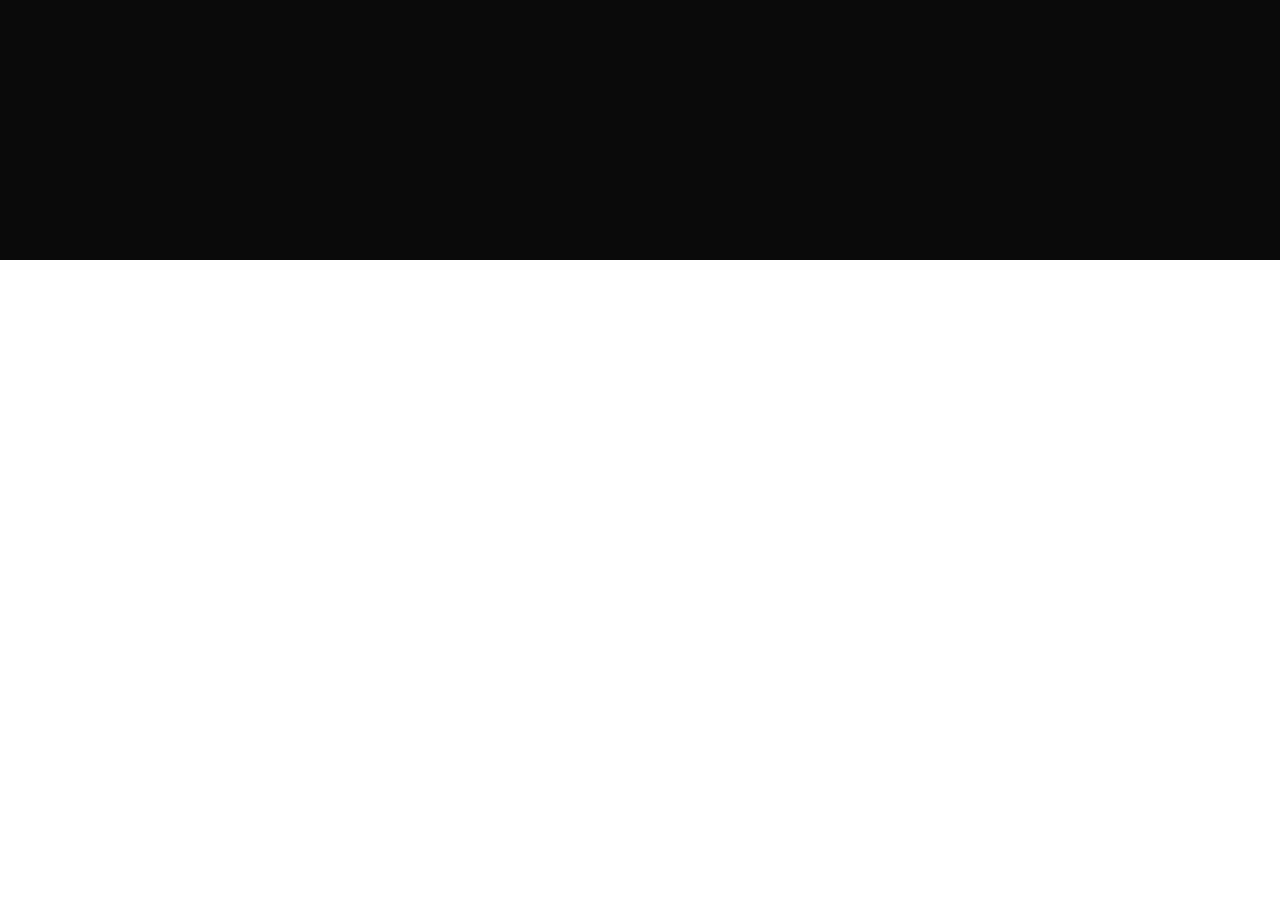
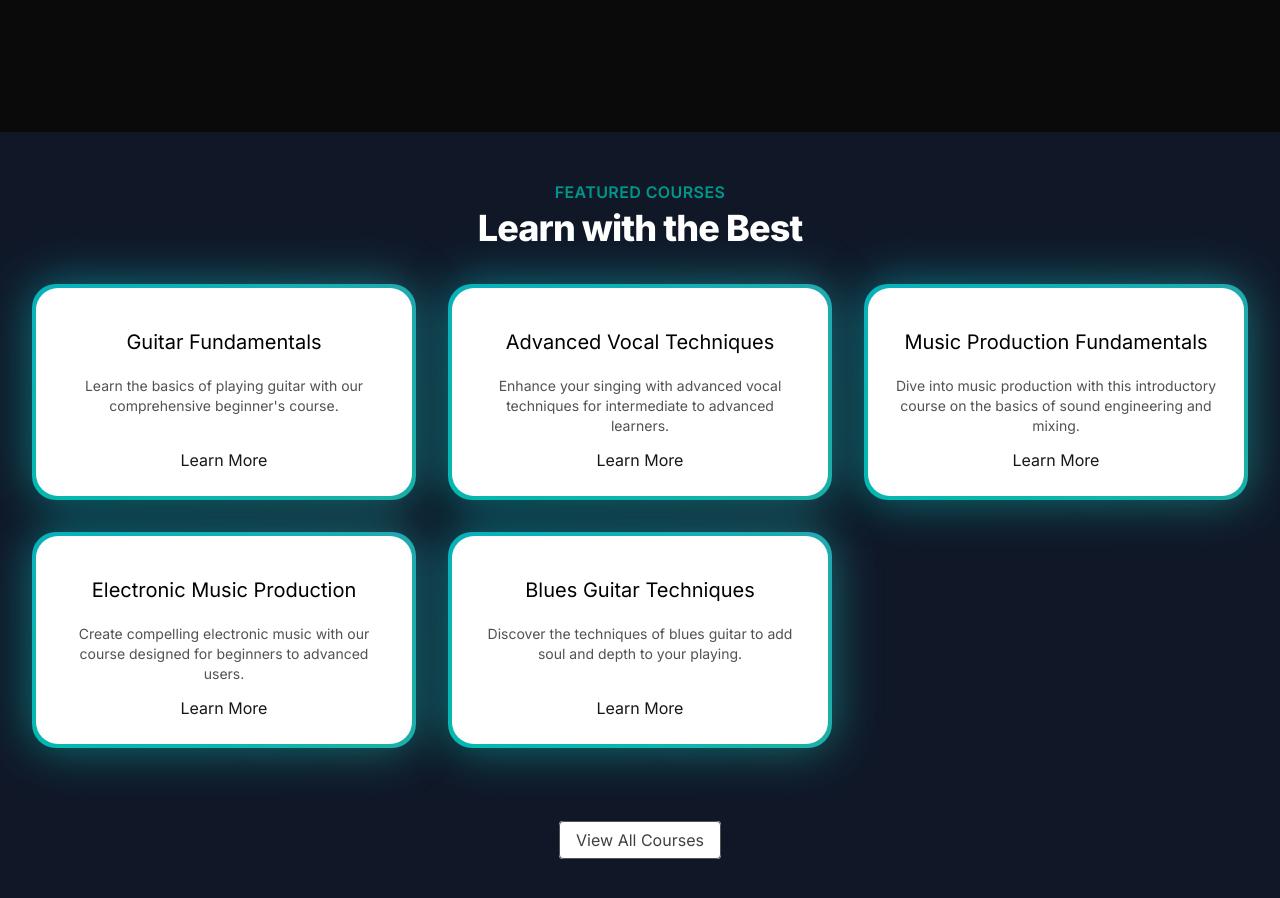
Before and after one commit to VinayNoogler000/Music-Academy-Next.js, a Next.js app: page / in a window 1280 px wide. Shown: the part 540-1438 px from the top of the page. Before the commit the page ends 800 px from the top, so only its background shows below. Built offline with nearby package versions, Linux system fonts and the light colour scheme.

Commit message:
Add "Featured-Courses" section to homepage and add "use client" directive to client-side components, and remove from unnecessary UI components.

```diff
--- a/src/app/page.tsx
+++ b/src/app/page.tsx
@@ -1,3 +1,4 @@
+import FeaturedCourses from "@/components/FeaturedCourses";
 import HeroSection from "@/components/HeroSection";
 
 export default function Home() {
@@ -5,6 +6,7 @@
     <main className="min-h-screen bg-black/[0.96] antialiased bg-grid-white/[0.02]">
       <h1 className="text-2xl text-center">Chai Aur Code</h1>
       <HeroSection/>
+      <FeaturedCourses/>
     </main>
   );
 }
--- /dev/null
+++ b/src/components/FeaturedCourses.tsx
@@ -0,0 +1,58 @@
+'use client'
+import Link from "next/link";
+import courseData from "../data/music_courses.json";
+import { BackgroundGradient } from "./ui/background-gradient";
+
+interface Course {
+    id: number,
+    title: string,
+    slug: string,
+    description: string,
+    price: number,
+    instructor: string,
+    isFeatured: boolean,
+    image: string
+}
+
+function FeaturedCourses() {
+    const featuredCourses: Course[] = courseData.courses.filter((course: Course):boolean => course.isFeatured );
+
+  return (
+    <div className="py-12 bg-gray-900">
+        <div>
+            <div className="text-center">
+                <h2 className="text-base text-teal-600 font-semibold tracking-wide uppercase">FEATURED COURSES</h2>
+                <p className="mt-2 text-3xl leading-8 font-extrabold tracking-tight text-white sm:text-4xl">Learn with the Best</p>
+            </div>
+        </div>
+
+        <div className="mt-10 mx-8">
+            <div className="grid grid-cols-1 sm:grid-cols-2 lg:grid-cols-3 gap-8 justify-center">
+                {featuredCourses && featuredCourses.map((c: Course) => (
+                    <div key={c.id} className="flex justify-center cursor-pointer">
+                        <BackgroundGradient className="flex flex-col rounded-[22px] bg-white dark:bg-zinc-900 overflow-hidden h-full max-w-sm">
+                            <div className="p-4 sm:p-6 flex flex-col items-center text-center flex-grow gap-3">
+                                <p className="text-lg sm:text-xl text-black mt-4 mb-2 dark:text-neutral-200">{c.title}</p>
+
+                                <p className="text-sm text-neutral-600 dark:text-neutral-400 flex-grow">{c.description}</p>
+
+                                <Link href={`/courses/${c.slug}`}>
+                                Learn More
+                            </Link>
+                            </div>
+                        </BackgroundGradient>
+                    </div>
+                ))}
+            </div>
+        </div>
+
+        <div className="mt-20 text-center">
+            <Link href={"/courses"} className="px-4 py-2 rounded border border-neutral-600 text-neutral-700 bg-white hover:bg-gray-100 transition duration-200">
+                View All Courses
+            </Link>
+        </div>
+    </div>
+  )
+}
+
+export default FeaturedCourses
--- a/src/components/HeroSection.tsx
+++ b/src/components/HeroSection.tsx
@@ -1,3 +1,4 @@
+"use client"
 import Link from "next/link"
 import { Spotlight } from "./ui/Spotlight";
 import { Button } from "./ui/moving-border";
--- /dev/null
+++ b/src/components/ui/background-gradient.tsx
@@ -0,0 +1,72 @@
+import { cn } from "@/lib/utils";
+import React from "react";
+import { motion } from "motion/react";
+
+export const BackgroundGradient = ({
+  children,
+  className,
+  containerClassName,
+  animate = true,
+}: {
+  children?: React.ReactNode;
+  className?: string;
+  containerClassName?: string;
+  animate?: boolean;
+}) => {
+  const variants = {
+    initial: {
+      backgroundPosition: "0 50%",
+    },
+    animate: {
+      backgroundPosition: ["0, 50%", "100% 50%", "0 50%"],
+    },
+  };
+  return (
+    <div className={cn("relative p-[4px] group", containerClassName)}>
+      <motion.div
+        variants={animate ? variants : undefined}
+        initial={animate ? "initial" : undefined}
+        animate={animate ? "animate" : undefined}
+        transition={
+          animate
+            ? {
+                duration: 5,
+                repeat: Infinity,
+                repeatType: "reverse",
+              }
+            : undefined
+        }
+        style={{
+          backgroundSize: animate ? "400% 400%" : undefined,
+        }}
+        className={cn(
+          "absolute inset-0 rounded-3xl z-[1] opacity-60 group-hover:opacity-100 blur-xl  transition duration-500 will-change-transform",
+          " bg-[radial-gradient(circle_farthest-side_at_0_100%,#00ccb1,transparent),radial-gradient(circle_farthest-side_at_100%_0,#7b61ff,transparent),radial-gradient(circle_farthest-side_at_100%_100%,#ffc414,transparent),radial-gradient(circle_farthest-side_at_0_0,#1ca0fb,#141316)]"
+        )}
+      />
+      <motion.div
+        variants={animate ? variants : undefined}
+        initial={animate ? "initial" : undefined}
+        animate={animate ? "animate" : undefined}
+        transition={
+          animate
+            ? {
+                duration: 5,
+                repeat: Infinity,
+                repeatType: "reverse",
+              }
+            : undefined
+        }
+        style={{
+          backgroundSize: animate ? "400% 400%" : undefined,
+        }}
+        className={cn(
+          "absolute inset-0 rounded-3xl z-[1] will-change-transform",
+          "bg-[radial-gradient(circle_farthest-side_at_0_100%,#00ccb1,transparent),radial-gradient(circle_farthest-side_at_100%_0,#7b61ff,transparent),radial-gradient(circle_farthest-side_at_100%_100%,#ffc414,transparent),radial-gradient(circle_farthest-side_at_0_0,#1ca0fb,#141316)]"
+        )}
+      />
+
+      <div className={cn("relative z-10", className)}>{children}</div>
+    </div>
+  );
+};
--- a/src/components/ui/moving-border.tsx
+++ b/src/components/ui/moving-border.tsx
@@ -1,4 +1,3 @@
-"use client";
 import React from "react";
 import {
   motion,
--- a/src/components/ui/navbar-menu.tsx
+++ b/src/components/ui/navbar-menu.tsx
@@ -1,8 +1,5 @@
-"use client";
 import React from "react";
 import { motion } from "motion/react";
-
-
 
 const transition = {
   type: "spring" as const,
```
